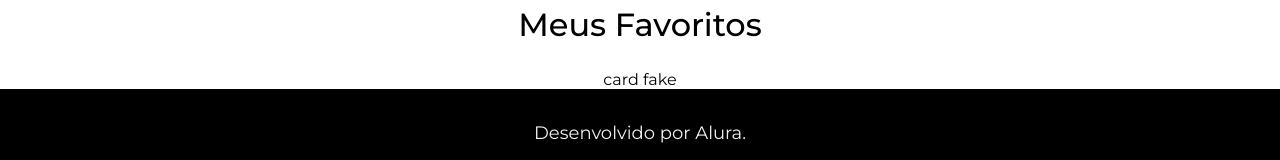
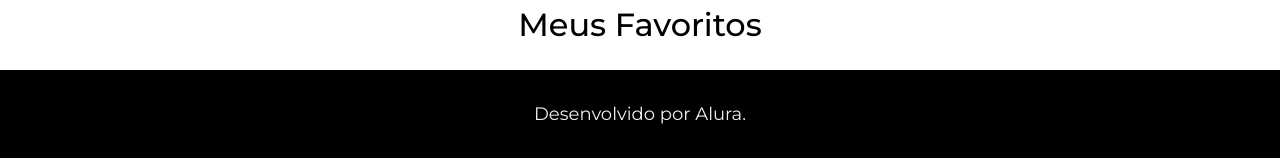
Before and after one commit to lucasdebeterco/cine-tag, a React (Create React App) app: page /favoritos in a window 1280 px wide. Shown: the part 708-868 px from the top of the page. Built offline with nearby package versions, Linux system fonts and the light colour scheme.

Commit message:
adding favorites in the context

```diff
--- a/src/components/Card/index.js
+++ b/src/components/Card/index.js
@@ -1,12 +1,19 @@
 import styles from './Card.module.css';
 import iconeFavoritar from './favoritar.png';
+import iconeDesfavoritar from './desfavoritar.png';
+import { useFavoritoContext } from 'contexts/Favoritos';
 
 export default function Card({ id, titulo, capa }) {
+    const { favorito, adicionarFavorito } = useFavoritoContext()
+    const isFavorito = favorito.some((fav) => fav.id === id)
+
     return (
         <div className={styles.container}>
             <img src={capa} alt={titulo} className={styles.capa} />
             <h2>{titulo}</h2>
-            <img src={iconeFavoritar} alt="Favoritar filme" className={styles.favoritar} />
+            <img src={isFavorito ? iconeDesfavoritar : iconeFavoritar} alt="Favoritar filme" className={styles.favoritar} onClick={() => {
+                adicionarFavorito({ id, titulo, capa })
+            }} />
         </div>
     )
 }
--- a/src/contexts/Favoritos.js
+++ b/src/contexts/Favoritos.js
@@ -1,15 +1,37 @@
-import {createContext, useContext, useState} from "react";
-import Favoritos from "../pages/Favoritos";
+import { createContext, useContext, useState } from "react";
 
 export const FavoritosContext = createContext();
-FavoritosContext.displayName = 'Favoritos';
+FavoritosContext.displayName = "Favoritos";
 
-export default function FavoritosProvider({children}) {
+export function FavoritosProvider({ children }) {
     const [favorito, setFavorito] = useState([]);
 
     return (
-        <FavoritosContext.Provider value={{favorito, setFavorito}}>
+        <FavoritosContext.Provider
+            value={{ favorito, setFavorito }}>
             {children}
         </FavoritosContext.Provider>
     )
 }
+
+export function useFavoritoContext() {
+    const { favorito, setFavorito } = useContext(FavoritosContext);
+
+    function adicionarFavorito(novoFavorito) {
+        const favoritoRepetido = favorito.some(item => item.id === novoFavorito.id);
+
+        let novaLista = [...favorito];
+
+        if (!favoritoRepetido) {
+            novaLista.push(novoFavorito);
+            return setFavorito(novaLista);
+        }
+
+        novaLista = favorito.filter((fav) => fav.id !== novoFavorito.id);
+        return setFavorito(novaLista);
+    }
+    return {
+        favorito,
+        adicionarFavorito
+    }
+}
--- a/src/pages/Favoritos/index.js
+++ b/src/pages/Favoritos/index.js
@@ -1,8 +1,12 @@
 import styles from './Favoritos.module.css'
 import Titulo from "../../components/Titulo";
 import Banner from "../../components/Banner";
+import { useFavoritoContext } from "../../contexts/Favoritos";
+import Card from "../../components/Card";
 
 export default function Favoritos() {
+    const favoritos = useFavoritoContext().favorito
+
     return  (
         <>
             <Banner imagem="favoritos"></Banner>
@@ -10,7 +14,9 @@ export default function Favoritos() {
                 <h1>Meus Favoritos</h1>
             </Titulo>
             <section className={styles.container}>
-                card fake
+                { favoritos.map((favorito) =>
+                    <Card id={favorito.id} capa={favorito.capa} titulo={favorito.titulo} />
+                )}
             </section>
         </>
     )
--- a/src/routes.js
+++ b/src/routes.js
@@ -4,17 +4,20 @@ import Favoritos from "./pages/Favoritos";
 import {Header} from "./components/Header";
 import {Footer} from "./components/Footer";
 import Container from "./components/Container";
+import {FavoritosProvider} from "./contexts/Favoritos";
 
 export default function AppRoutes() {
     return (
         <BrowserRouter>
             <Header />
+            <FavoritosProvider>
                 <Container>
                     <Routes>
                         <Route path="/" element={<Home />}></Route>
                         <Route path="/favoritos" element={<Favoritos />}></Route>
                     </Routes>
                 </Container>
+            </FavoritosProvider>
             <Footer />
         </BrowserRouter>
     )
```
Lines whose indentation alone changed are shown as unchanged.
